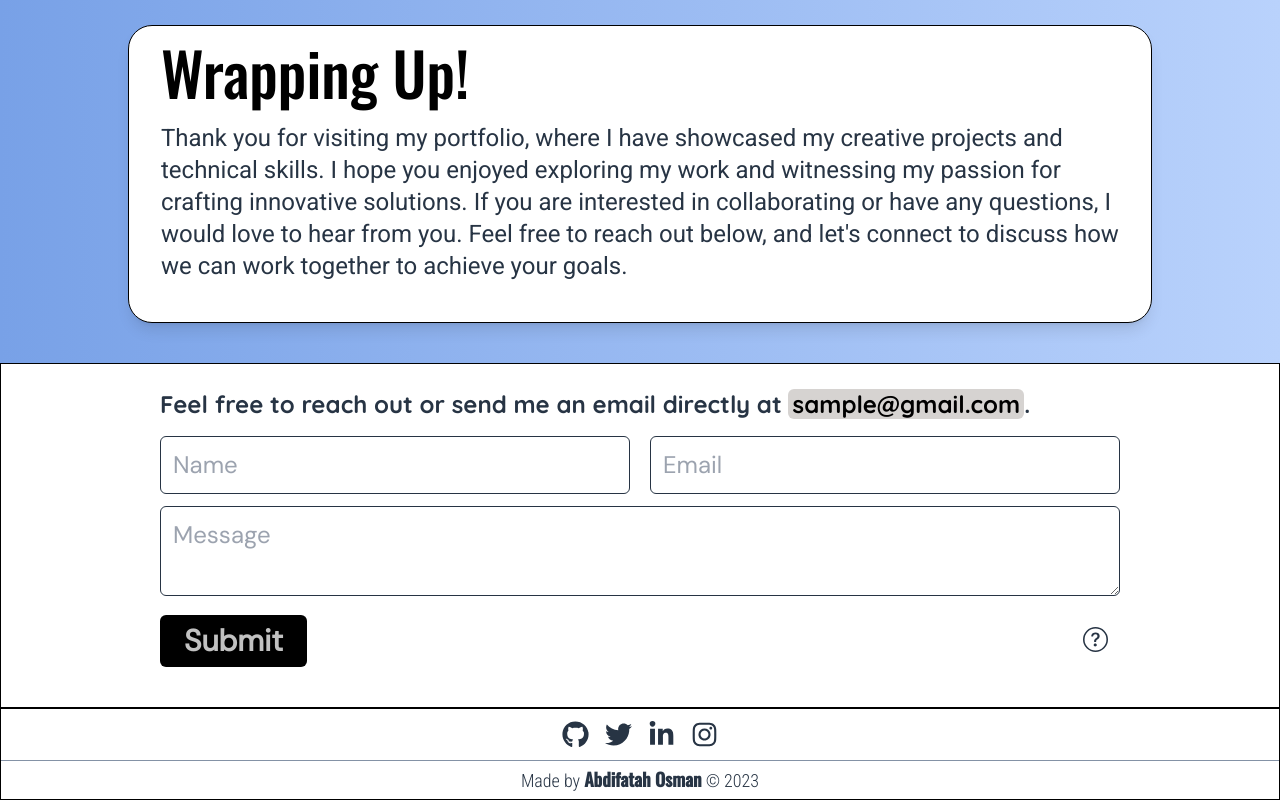
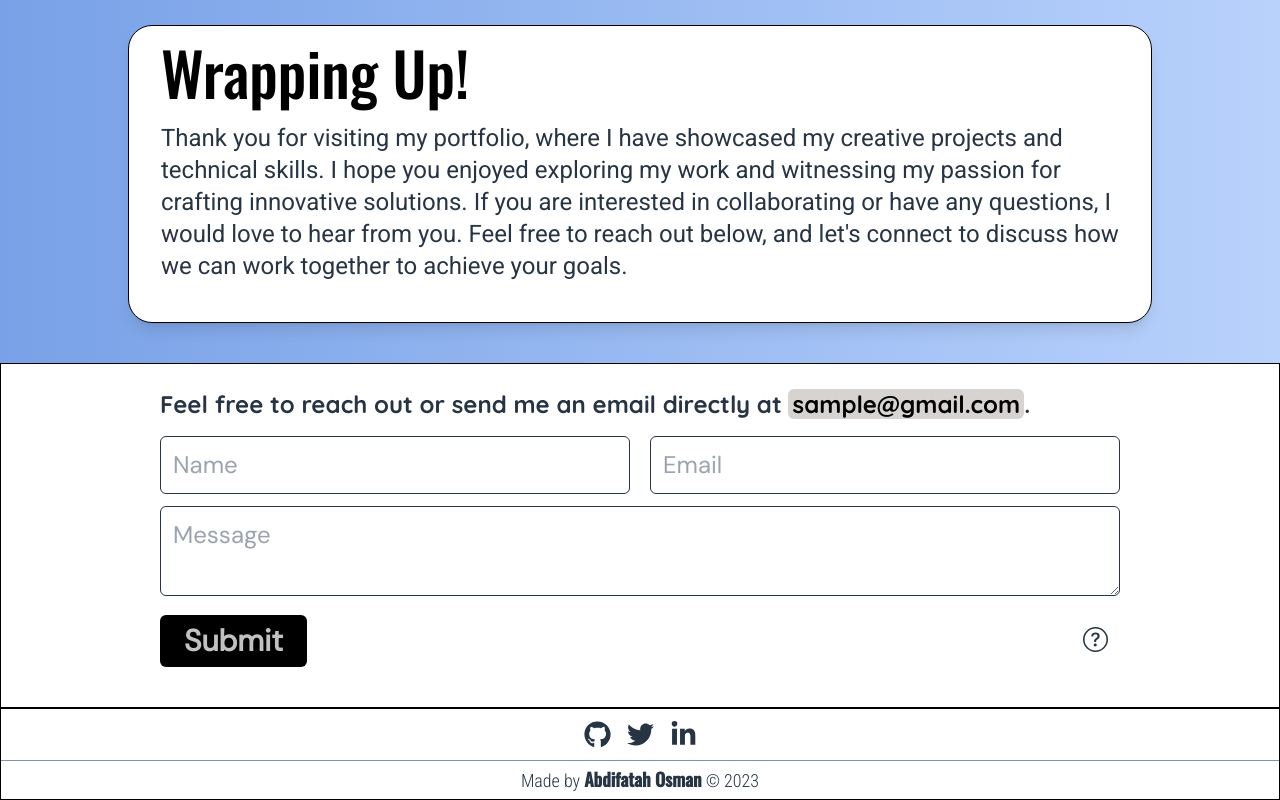
Before and after one commit to AbdifatahCodes/PortfolioWebsite, a Next.js app: page / in a window 1280 px wide. Shown: the part 4349-5149 px from the top of the page. Built offline with nearby package versions, Linux system fonts and the light colour scheme.

Commit message:
Polished up the footer.

```diff
--- a/src/components/footer.tsx
+++ b/src/components/footer.tsx
@@ -51,29 +51,22 @@
           <hr className='text-black dark:text-white' />
           <div className='flex flex-row justify-center space-x-4 p-3'>
             <div className='shrink-0'>
-              <a href="#">
+              <a href="https://github.com/AbdifatahCodes">
                   <FaGithub
                     size={27}
                   />
               </a>
             </div>
             <div className='shrink-0'>
-              <a href="#">
+              <a href="https://twitter.com/@AbdifatahCodes">
                   <FaTwitter
                     size={27}
                   />
               </a>
             </div>
             <div className='shrink-0'>
-              <a href="#">
+              <a href="https://www.linkedin.com/in/abdifatah-codes">
                   <FaLinkedinIn
-                    size={27}
-                  />
-              </a>
-            </div>
-            <div className='shrink-0'>
-              <a href="#">
-                  <FaInstagram
                     size={27}
                   />
               </a>
```
